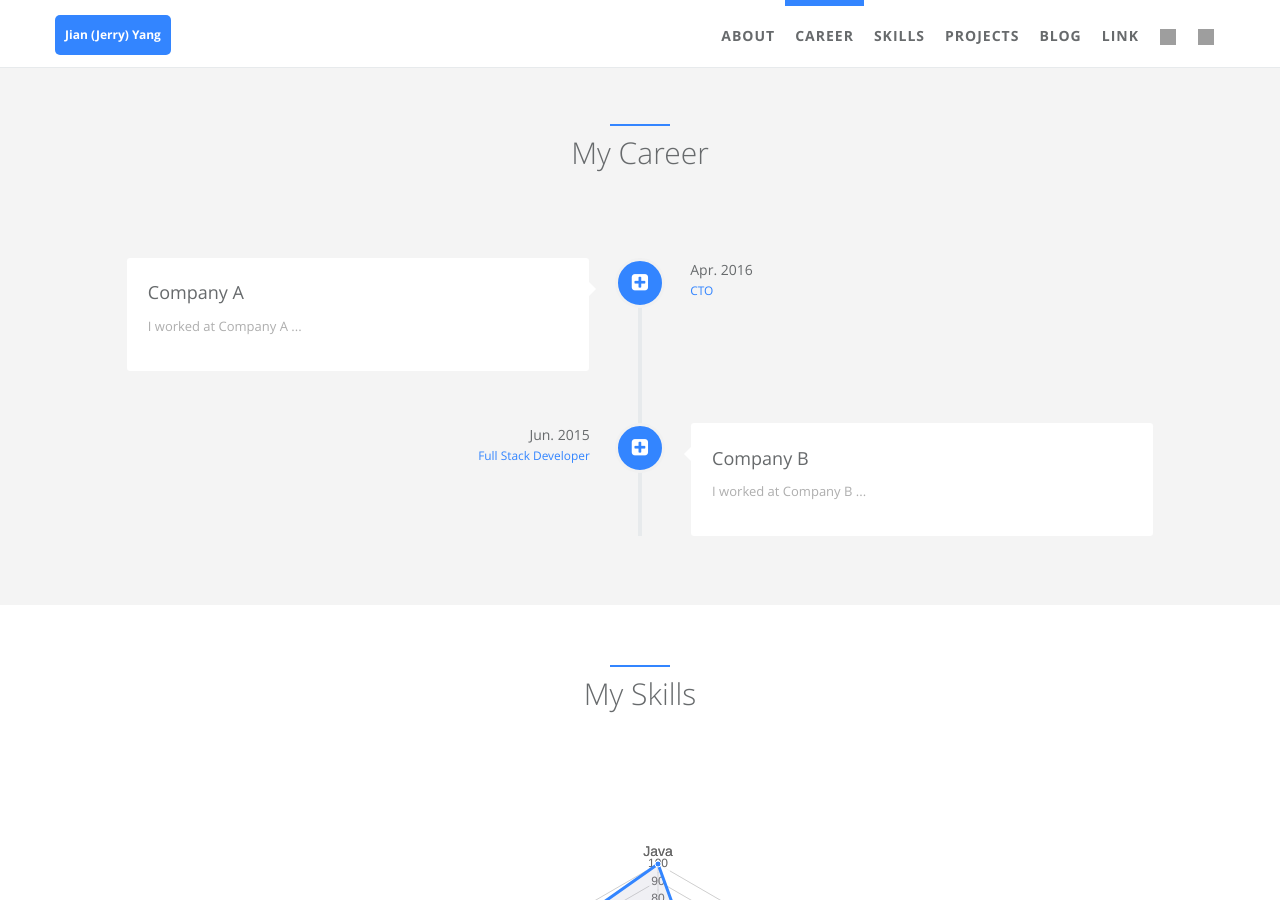
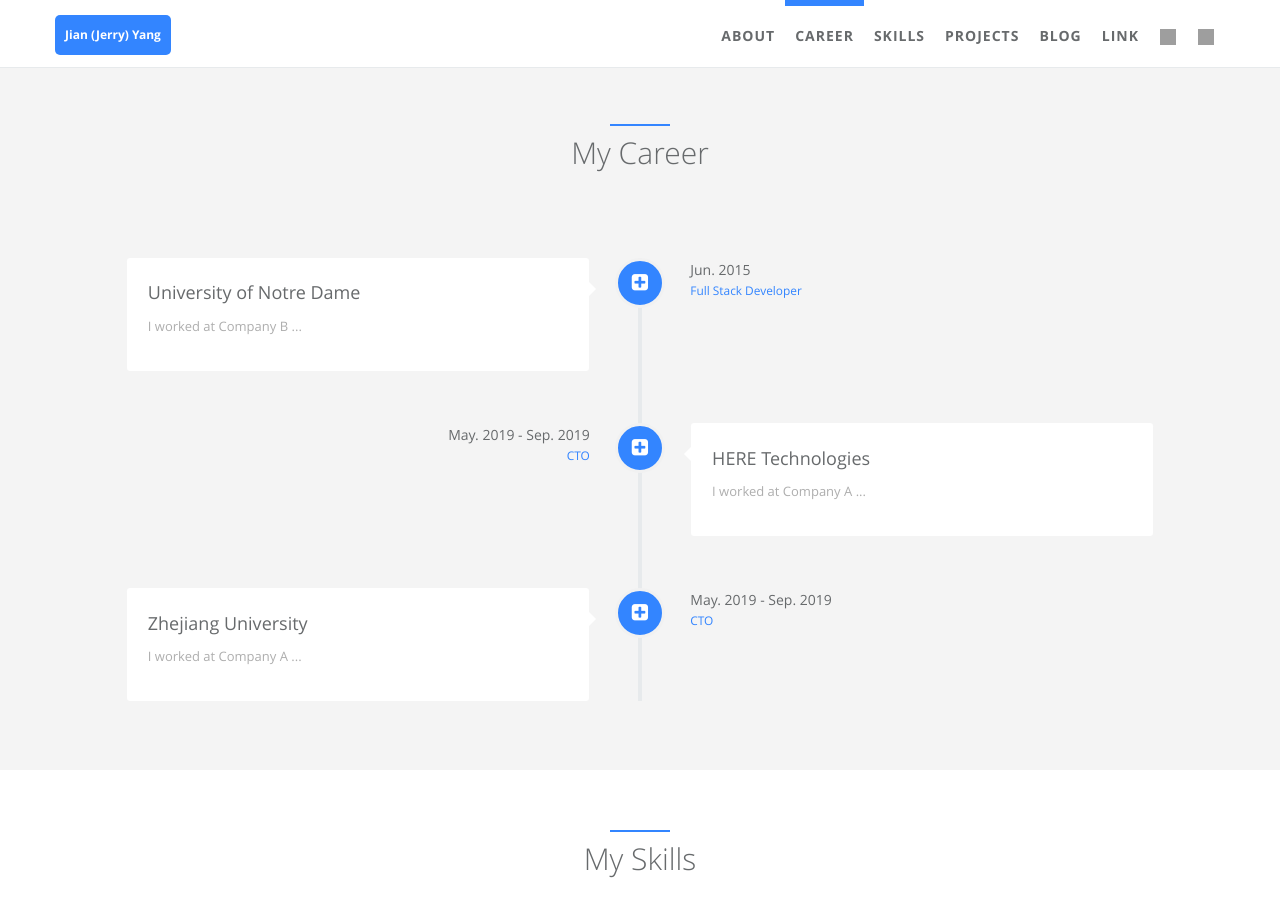
Before and after one commit to jlinear/jlinear.github.io, a Jekyll site: the page built from index.html, in a window 1280 px wide and 900 px high, scrolled down 837 px. Built offline with Jekyll 4.4.1, drawn with Linux system fonts in a browser that asks for light colours; grey boxes are pictures that could not be loaded.

Commit message:
test edit on careers

```diff
--- a/_data/index/banners.yml
+++ b/_data/index/banners.yml
@@ -3,7 +3,7 @@
 #
 # Images are expected to be located in `static/assets/img/`.
 - src: landing/header_one.jpg
-  title: first banner image
+  title: University of Notre Dame
 
 - src: landing/header_two.jpg
-  title: second banner image
+  title: Smart City
--- a/_data/index/careers.yml
+++ b/_data/index/careers.yml
@@ -1,22 +1,8 @@
 # careers section data
 # if you don't have language feature(language.yml is empty), ignore "i18n" items
 - name:
-    detail: Company A
-    i18n: company_a
-  desc:
-    detail: I worked at Company A ...
-    i18n: company_a_desc
-  date:
-    detail: Apr. 2016
-    i18n: company_a_date
-  job:
-    detail: CTO
-    i18n: company_a_job
-  icon: fa-plus-square
-
-- name:
-    detail: Company B
-    i18n: company_b
+    detail: University of Notre Dame
+    i18n: und
   desc:
     detail: I worked at Company B ...
     i18n: company_b_desc
@@ -27,3 +13,31 @@
     detail: Full Stack Developer
     i18n: company_b_job
   icon: fa-plus-square
+
+- name:
+    detail: HERE Technologies
+    i18n: here
+  desc:
+    detail: I worked at Company A ...
+    i18n: company_a_desc
+  date:
+    detail: May. 2019 - Sep. 2019
+    i18n: company_a_date
+  job:
+    detail: CTO
+    i18n: company_a_job
+  icon: fa-plus-square
+
+- name:
+    detail: Zhejiang University
+    i18n: zju
+  desc:
+    detail: I worked at Company A ...
+    i18n: company_a_desc
+  date:
+    detail: May. 2019 - Sep. 2019
+    i18n: company_a_date
+  job:
+    detail: CTO
+    i18n: company_a_job
+  icon: fa-plus-square
--- a/static/locales/zh.json
+++ b/static/locales/zh.json
@@ -26,6 +26,7 @@
   },
   "career":{
     "my_career": "职业生涯",
+    "und":"ShengMuDaXue",
     "nextcode": "Nextcode",
     "nextcode_des": "现在我在Nextcode，使用Python为基因分析项目做网站.",
     "nextcode_date": "2016年4月",
```
